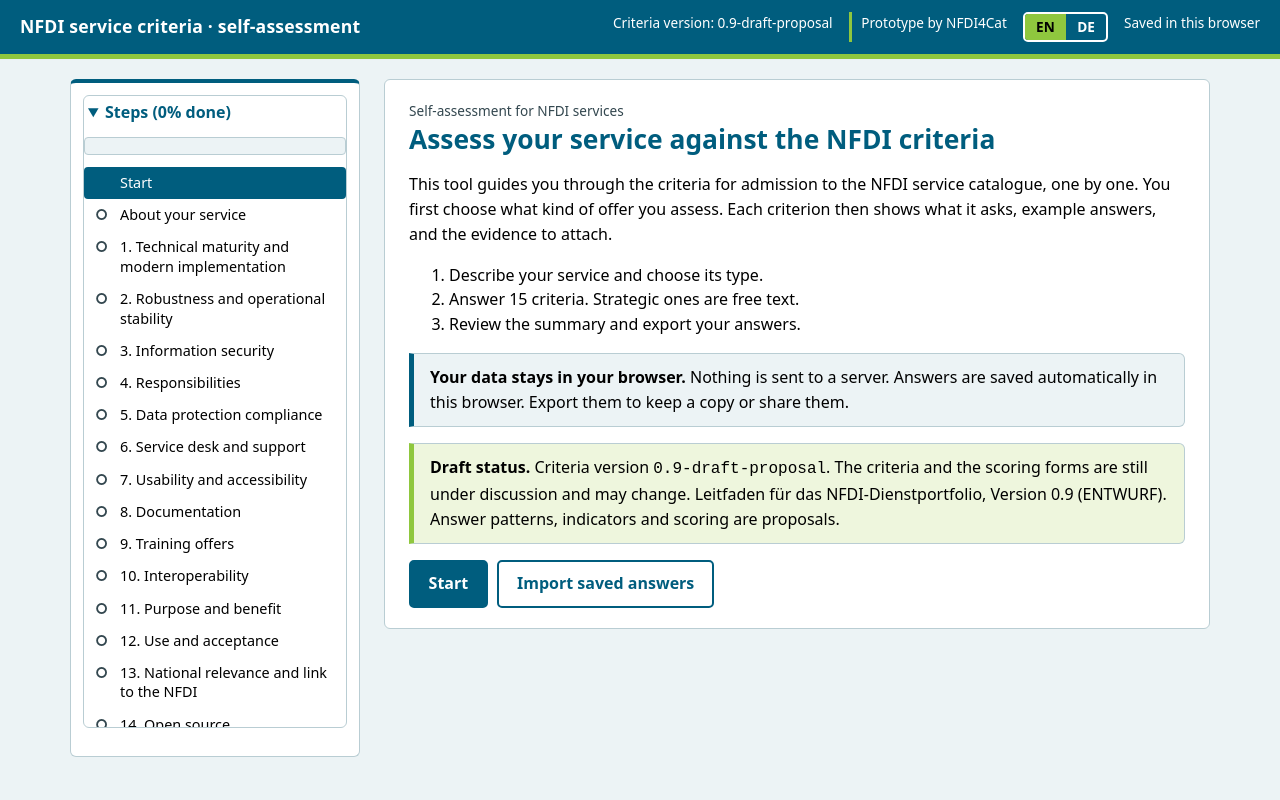
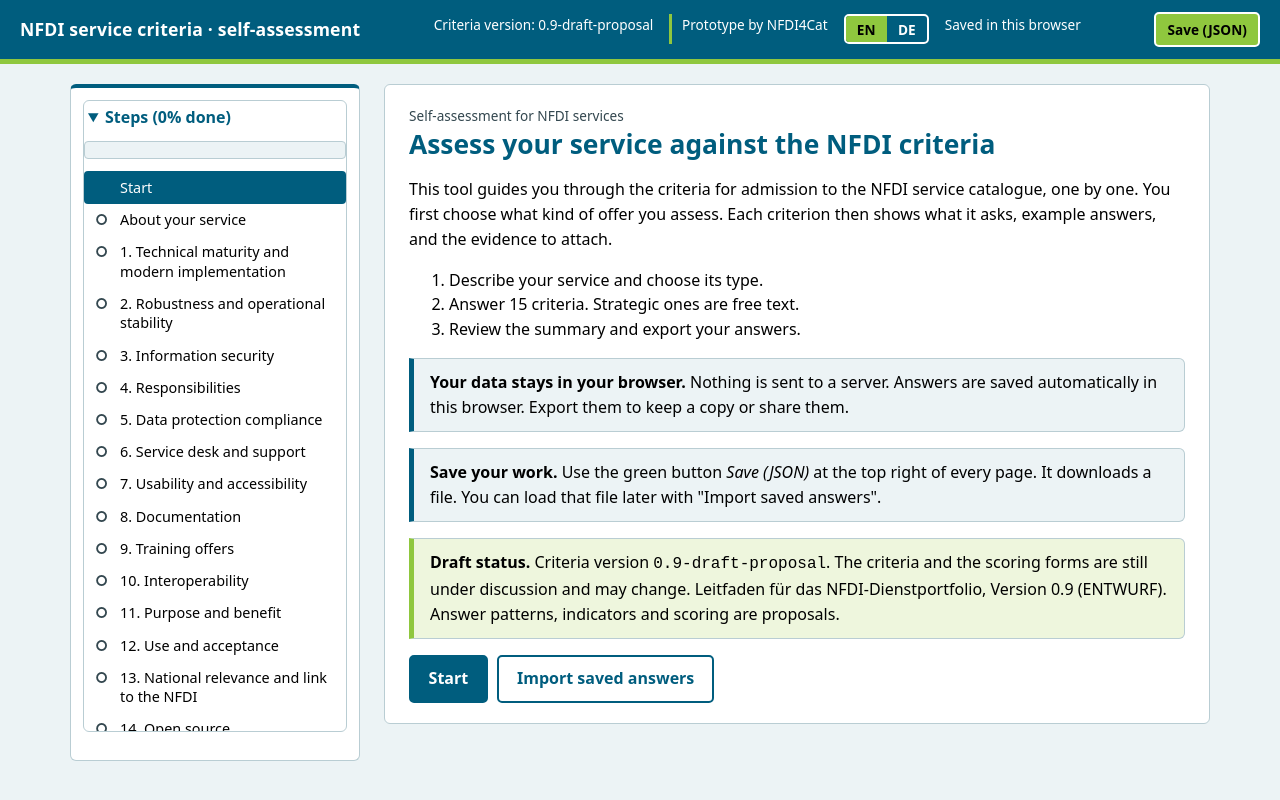
Before and after one commit to SaraEspinoza/NFDI_assessment_tool, a plain HTML site: page index.html in a window 1280 px wide. Drawn offline with Linux system fonts and the light colour scheme.

Commit message:
Add Save (JSON) button to header and hint on start page (fixes #1)

```diff
--- a/index.html
+++ b/index.html
@@ -130,6 +130,7 @@ td button:focus-visible{outline:3px solid #000}
 <header class="top">
   <h1 id="hdr-title">NFDI service criteria · self-assessment</h1>
   <div class="meta"><span id="ver">Criteria: loading…</span><span class="by" id="hdr-by">Prototype by NFDI4Cat</span><span class="langsw" id="langsw" role="group" aria-label="Language / Sprache"><button type="button" data-lang="en" aria-pressed="true" lang="en">EN</button><button type="button" data-lang="de" aria-pressed="false" lang="de">DE</button></span><span id="savestate" role="status" aria-live="polite"></span></div>
+<button type="button" id="hdr-save" class="btn small" data-act="dl-res" style="background:#8FC73E;color:#000;border:2px solid #fff;font-weight:700">Save (JSON)</button>
 </header>
 <div class="layout">
   <nav class="steps" id="nav" aria-label="Assessment steps"></nav>
@@ -166,7 +167,7 @@ td button:focus-visible{outline:3px solid #000}
 /* 1. UI texts. To change a label, edit it in BOTH languages ('en' and 'de'). */
 var UI={
 en:{
-'skip':'Skip to main content','hdr.title':'NFDI service criteria · self-assessment','hdr.by':'Prototype by NFDI4Cat','hdr.ver':'Criteria version: {0}','hdr.loading':'Criteria: loading…','hdr.error':'Criteria: error','lang.label':'Language',
+'skip':'Skip to main content','hdr.title':'NFDI service criteria · self-assessment','hdr.by':'Prototype by NFDI4Cat','hdr.save':'Save (JSON)','hdr.savetip':'Save your answers as a file','start.save':'<strong>Save your work.</strong> Use the green button <em>Save (JSON)</em> at the top right of every page. It downloads a file. You can load that file later with "Import saved answers".','hdr.ver':'Criteria version: {0}','hdr.loading':'Criteria: loading…','hdr.error':'Criteria: error','lang.label':'Language',
 'nav.aria':'Assessment steps','nav.steps':'Steps ({0}% done)','nav.start':'Start','nav.about':'About your service','nav.summary':'Summary and export',
 'stat.answered':'Answered','stat.na':'Not applicable','stat.open':'Open','chk.yes':'Yes','chk.no':'No','chk.na':'Not applicable',
 'start.eyebrow':'Self-assessment for NFDI services','start.title':'Assess your service against the NFDI criteria',
@@ -200,7 +201,7 @@ en:{
 'chkl.Checklist':'Checklist','chkl.Checks':'Checks','chkl.Tests to run':'Tests to run'
 },
 de:{
-'skip':'Zum Hauptinhalt springen','hdr.title':'NFDI-Dienstkriterien · Selbstbewertung','hdr.by':'Prototyp von NFDI4Cat','hdr.ver':'Kriterienversion: {0}','hdr.loading':'Kriterien: lädt…','hdr.error':'Kriterien: Fehler','lang.label':'Sprache',
+'skip':'Zum Hauptinhalt springen','hdr.title':'NFDI-Dienstkriterien · Selbstbewertung','hdr.by':'Prototyp von NFDI4Cat','hdr.save':'Speichern (JSON)','hdr.savetip':'Antworten als Datei speichern','start.save':'<strong>Arbeit speichern.</strong> Nutzen Sie den grünen Button <em>Speichern (JSON)</em> oben rechts auf jeder Seite. Er lädt eine Datei herunter. Diese Datei können Sie später mit "Gespeicherte Antworten importieren" wieder laden.','hdr.ver':'Kriterienversion: {0}','hdr.loading':'Kriterien: lädt…','hdr.error':'Kriterien: Fehler','lang.label':'Sprache',
 'nav.aria':'Schritte der Selbstbewertung','nav.steps':'Schritte ({0} % erledigt)','nav.start':'Start','nav.about':'Zu Ihrem Dienst','nav.summary':'Zusammenfassung und Export',
 'stat.answered':'Beantwortet','stat.na':'Nicht anwendbar','stat.open':'Offen','chk.yes':'Ja','chk.no':'Nein','chk.na':'Nicht anwendbar',
 'start.eyebrow':'Selbstbewertung für NFDI-Dienste','start.title':'Bewerten Sie Ihren Dienst anhand der NFDI-Kriterien',
@@ -426,6 +427,7 @@ function renderStart(d,s,fallback,note){
   h+='<p>'+esc(t('start.intro'))+'</p>';
   h+='<ol><li>'+esc(t('start.l1'))+'</li><li>'+esc(t('start.l2',[d.criteria.length]))+'</li><li>'+esc(t('start.l3'))+'</li></ol>';
   h+='<div class="callout">'+t('start.privacy')+'</div>';
+  h+='<div class="callout">'+t('start.save')+'</div>';
   h+='<div class="callout warn">'+t('start.draft',[esc(d.version),esc(L(d.source))])+'</div>';
   var miss=countMissing(d,LANG);
   if(miss){h+='<div class="callout warn">'+esc(t('miss',[miss]))+'</div>';}
@@ -632,7 +634,7 @@ function noteText(){
 function applyStatic(){
   document.documentElement.lang=LANG;
   var set=function(id,txt){var e=document.getElementById(id);if(e){e.textContent=txt;}};
-  set('skip',t('skip'));set('hdr-title',t('hdr.title'));set('hdr-by',t('hdr.by'));
+  set('skip',t('skip'));set('hdr-title',t('hdr.title'));set('hdr-by',t('hdr.by')); set('hdr-save',t('hdr.save'));
   var ver=document.getElementById('ver');
   if(ver){ver.textContent=DATA?t('hdr.ver',[DATA.version]):t('hdr.loading');}
   var nav=document.getElementById('nav');if(nav){nav.setAttribute('aria-label',t('nav.aria'));}
```
